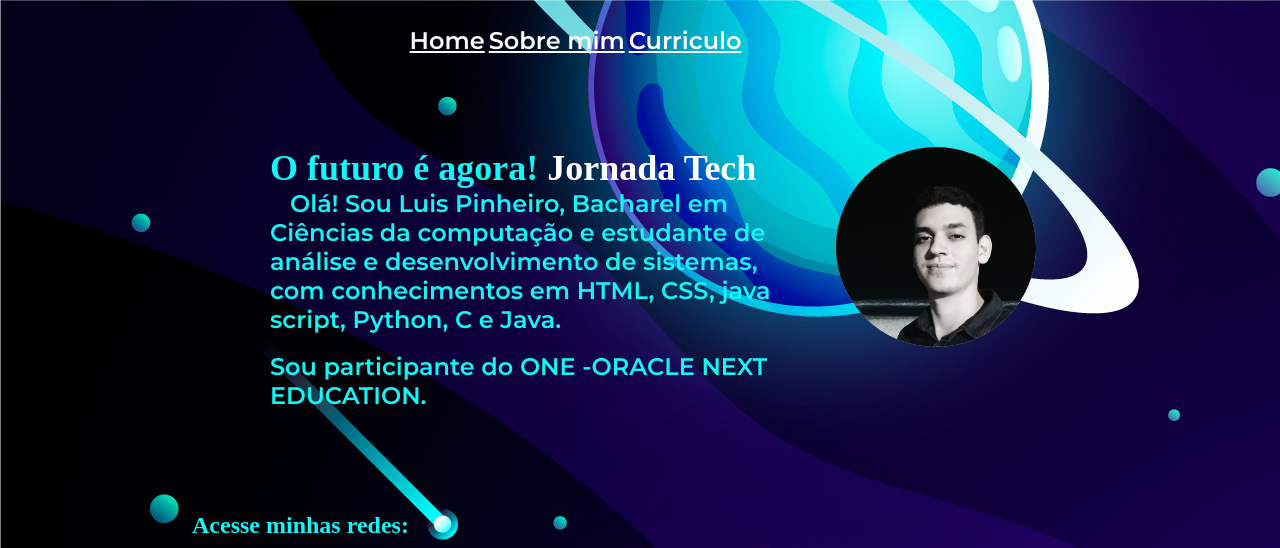
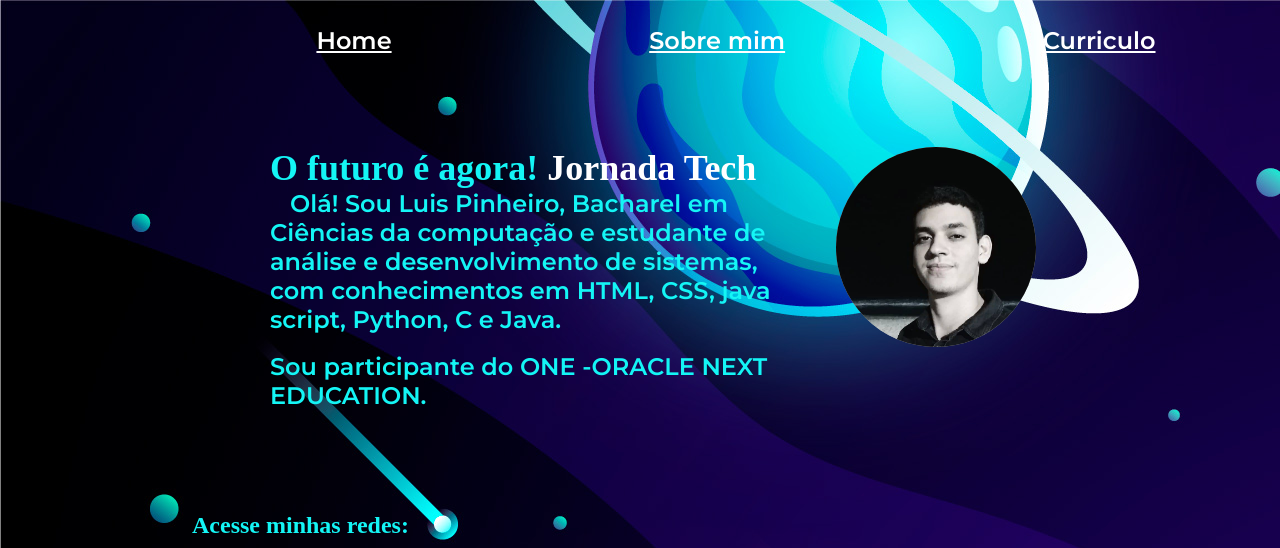
Before and after one commit to kirito-hn/ONE-ORACLE, a plain HTML site: page index.html in a window 1280 px wide. Shown: the top 548 px of the page. Drawn offline with Linux system fonts and the light colour scheme; files whose address does not match are found by name.

Commit message:
Update estilo.css

```diff
--- a/styles/estilo.css
+++ b/styles/estilo.css
@@ -27,9 +27,12 @@ body{
 }
 
 .cabecalho_menu{
-    margin-left: 20%;
-    margin-right: 20%;
+    display: flex;
+    justify-content: space-around;
+    margin-left: 2%;
+    margin-right: 2%;
     gap: 5%;
+
 
 }
 
```
